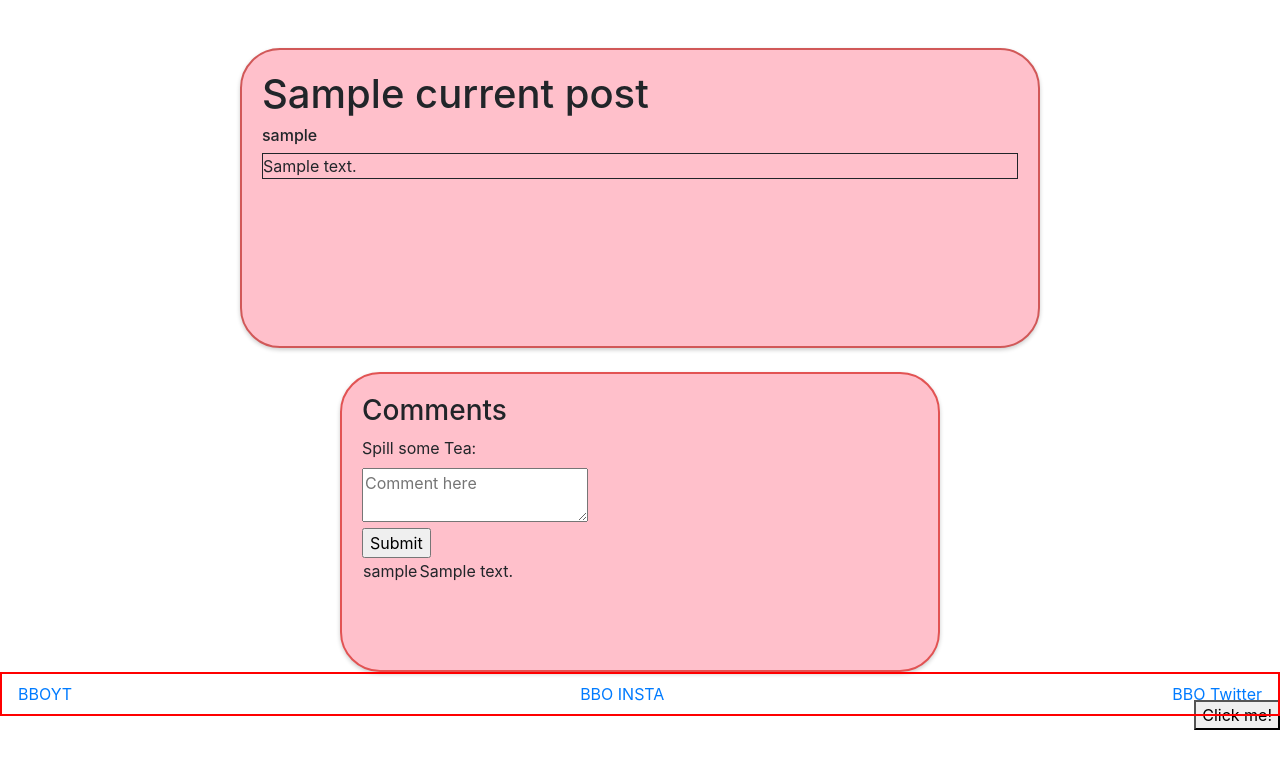
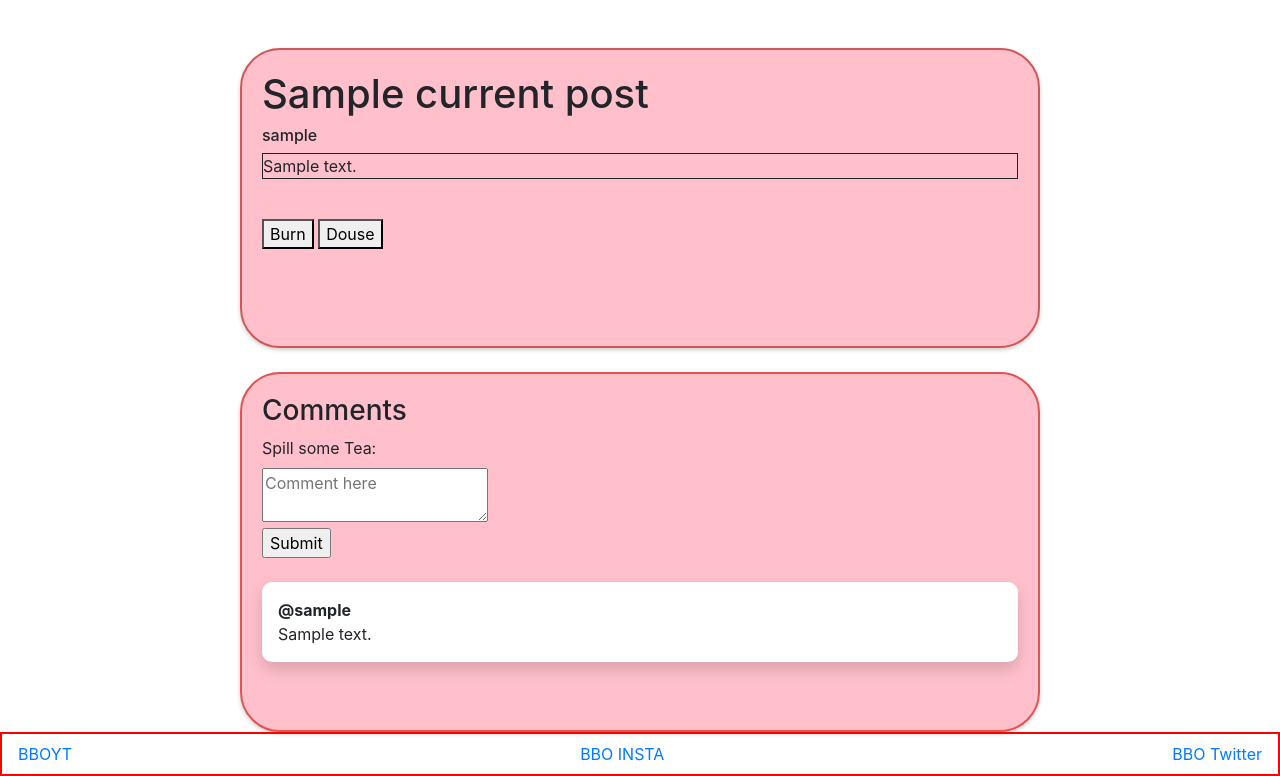
Before and after one commit to ptdeegan/burn-book-online, a Flask app: template templates/viewpost.html in a window 1280 px wide. Shown: the part 70-846 px from the top of the page. Before the commit the page ends 800 px from the top, so only its background shows below. Run offline with Flask 3, Linux system fonts and the light colour scheme; tables that the repository leaves empty hold one stand-in row (values such as "Sample post"); the template is opened without the code that fills it: values that come from a table or form of the project are taken from there, most other values are stand-ins (such as "Sample title", 1, 10 or a date in 2020).

Commit message:
YAAAAAAAYYYYYY

```diff
--- a/templates/profile.html
+++ b/templates/profile.html
@@ -78,12 +78,12 @@
                     <strong>Number of Posts: </strong> </br>50
     </br>
 </br>
-
-<h2 align="middle">{{user_page_info.username}}'s Posts</h2></br>
+</br>
+<h2 align="middle" style="background-color:white; max-width:500px; border-radius:30px">{{user_page_info.username}}'s Posts</h2></br>
 
         {% for post in user_posts | reverse%}
 
-        <div class="shadow p-3 mb-5 bg-body rounded col-sm-10 post-container">
+        <div class="shadow p-3 mb-5 bg-body rounded col-sm-10 post-container" style="word-wrap: normal;">
             <!--<h2 href="/posts/{{post.post_id}}">{{ post.post_title }}</h2>-->
             <h2><a href="/posts/{{post.post_id}}" class="badge badge-light">{{ post.post_title }}</a></h2>
 
--- a/templates/viewpost.html
+++ b/templates/viewpost.html
@@ -15,8 +15,7 @@
     }
 
     .comment-container {
-        max-width: 600px;
-        height: 300px;
+        max-width: 800px;
         margin: 0 auto;
         background-color: pink;
         border:2px solid rgb(226, 83, 83);
@@ -26,7 +25,6 @@
     }
 
     .burn-button {
-  position: absolute;
   bottom: 0;
   right: 0;
 }
@@ -38,10 +36,11 @@
     <br>
     <br>
     <div class ="post-container">
-            <h1>{{current_post.post_title}}</h1>
+      <h1>{{current_post.post_title}}</h1>
       <h6>{{current_post.users.username}}</h6>
-      <p style="border-width:1px; border-style:solid;">{{current_post.post_body}}</p><br>
-      <button class="burn-button" id="button">Click me!</button>
+      <p style="border-width:1px; border-style:solid;">{{current_post.post_body}}</p></br>
+      <button class="burn-button" id="button">Burn</button>
+      <button class="burn-button" id="button">Douse</button>
     </div>
     <br>
     <div class ="comment-container">
@@ -53,19 +52,16 @@
         <textarea id="comment" name="comment" placeholder="Comment here"></textarea><br>
         <input type="submit" value="Submit">
       </form>
+    </br>
+      {% for comment in comments|reverse %}
 
-      <table>
-        <tbody>
-          {% for comment in comments|reverse %}
-          <tr>
-              <td>{{ comment.users.username }}</td>
-              <td>{{ comment.comment_body }}</td>
-          </tr>
-          {% endfor %}
-      </table>
+      <div class="shadow p-3 mb-5" style="background-color:white; border-radius: 10px;">
+      <strong>@{{ comment.users.username }}</strong>
+      </br>{{ comment.comment_body }}
+      </div>
+
+      {% endfor %}
     </div>
-
-
 
 
     <div class="navbar">
```
